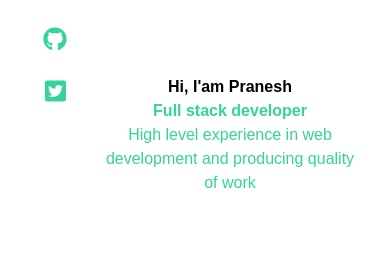
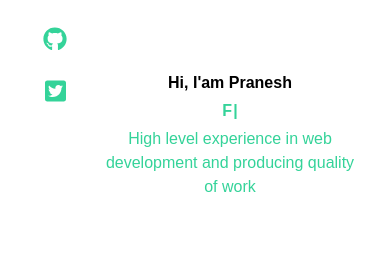
Before and after one commit to Pranesh-vimal/portfolio-react, a React (Create React App) app: page / in a window 390 px wide. Shown: the part 381-634 px from the top of the page. Built offline with nearby package versions, Linux system fonts and the light colour scheme.

Commit message:
typewriter included in Home.js

```diff
--- a/src/components/Home.js
+++ b/src/components/Home.js
@@ -1,5 +1,6 @@
 import React from "react";
 import Image from "../assets/img/pranesh.png";
+import Typewriter from "typewriter-effect";
 
 function Home() {
     return (
@@ -42,9 +43,21 @@ function Home() {
                         <h1 className="font-extrabold py-2 md:text-4xl dark:text-white">
                             Hi, I'am Pranesh
                         </h1>
-                        <p className="font-semibold py-2 text-green-400 dark:text-green-400">
-                            Full stack developer
-                        </p>
+                        <span className="font-semibold py-2 text-green-400 dark:text-green-400">
+                            <Typewriter
+                                options={{
+                                    loop: true,
+                                }}
+                                onInit={(typewriter) => {
+                                    typewriter
+                                        .typeString("Full stack developer")
+                                        .deleteAll()
+                                        .typeString("Freelancer")
+                                        .deleteAll()
+                                        .start();
+                                }}
+                            />
+                        </span>
                         <p className="py-2 text-green-400 dark:text-green-400">
                             High level experience in web development and
                             producting quality of work
@@ -80,13 +93,25 @@ function Home() {
                 </div>
                 <div className="-mt-10 text-center md:hidden">
                     <div className="p-3">
-                        <h1 className="font-extrabold md:py-2 md:text-4xl dark:text-white">
+                        <h1 className="font-extrabold py-1 md:py-2 md:text-4xl dark:text-white">
                             Hi, I'am Pranesh
                         </h1>
-                        <p className="font-semibold md:py-2 text-green-400 dark:text-green-400">
-                            Full stack developer
-                        </p>
-                        <p className="md:py-2 text-green-400 dark:text-green-400">
+                        <span className="font-semibold py-1 md:py-2 text-green-400 dark:text-green-400">
+                            <Typewriter
+                                options={{
+                                    loop: true,
+                                }}
+                                onInit={(typewriter) => {
+                                    typewriter
+                                        .typeString("Full stack developer")
+                                        .deleteAll()
+                                        .typeString("Freelancer")
+                                        .deleteAll()
+                                        .start();
+                                }}
+                            />
+                        </span>
+                        <p className="py-1 md:py-2 text-green-400 dark:text-green-400">
                             High level experience in web development and
                             producing quality of work
                         </p>
```
